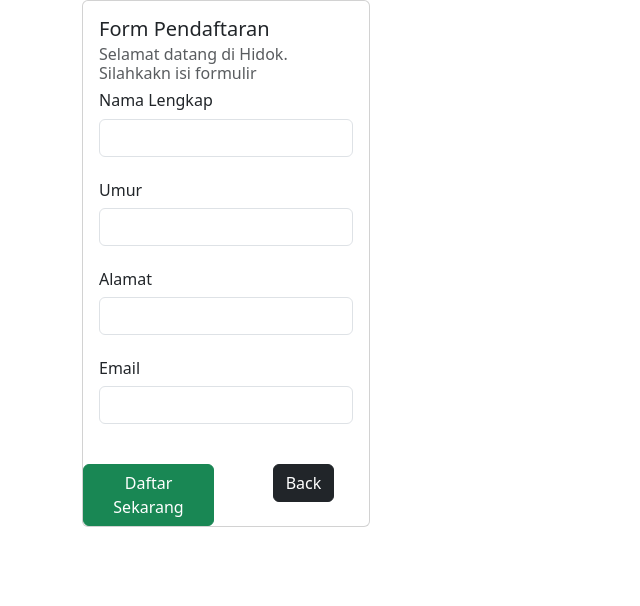
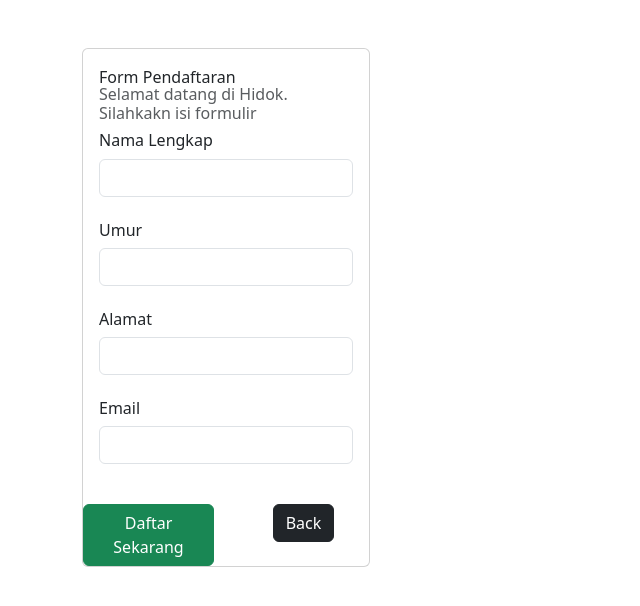
Before and after one commit to IsmiNabilah345/LayananKesehatan-IsmiNabilah.io, a plain HTML site: page pendaftaran.html in a window 1280 px wide. Shown: the whole page, without its empty margins (0-640 px from the left). Drawn offline with nearby package versions, Linux system fonts and the light colour scheme.

Commit message:
nambahhh

```diff
--- a/pendaftaran.html
+++ b/pendaftaran.html
@@ -14,10 +14,10 @@
 </head>
 
 <body>
-    <div class="container">
-        <div class="card" style="width: 18rem;">
-            <div class="card-body">
-                <h5 class="card-title">Form Pendaftaran</h5>
+    <div class="container mt-5">
+        <div class=" card" style="width: 18rem;">
+            <div class="card-body text-center>
+                <h5 class=" card-title">Form Pendaftaran</h5>
                 <h6 class="card-subtitle mb-2 text-body-secondary">Selamat datang di Hidok. Silahkakn isi formulir</h6>
                 <h6>Nama Lengkap</h6>
                 <input type="name" class="form-control" name="name" id="name"> <br>
--- a/style.css
+++ b/style.css
@@ -25,7 +25,7 @@ body {
 }
 
 .img-fluidd {
-    max-width: 100%;
+    max-width: 25rem;
 }
 
 .issi {
--- a/styledua.css
+++ b/styledua.css
@@ -0,0 +1,8 @@
+.card-body {
+    padding: 1rem;
+}
+
+.card {
+    max-width: 25rem;
+    max-height: 27rem;
+}
```
Also changed, not shown: index.html (+4 -0 lines).
